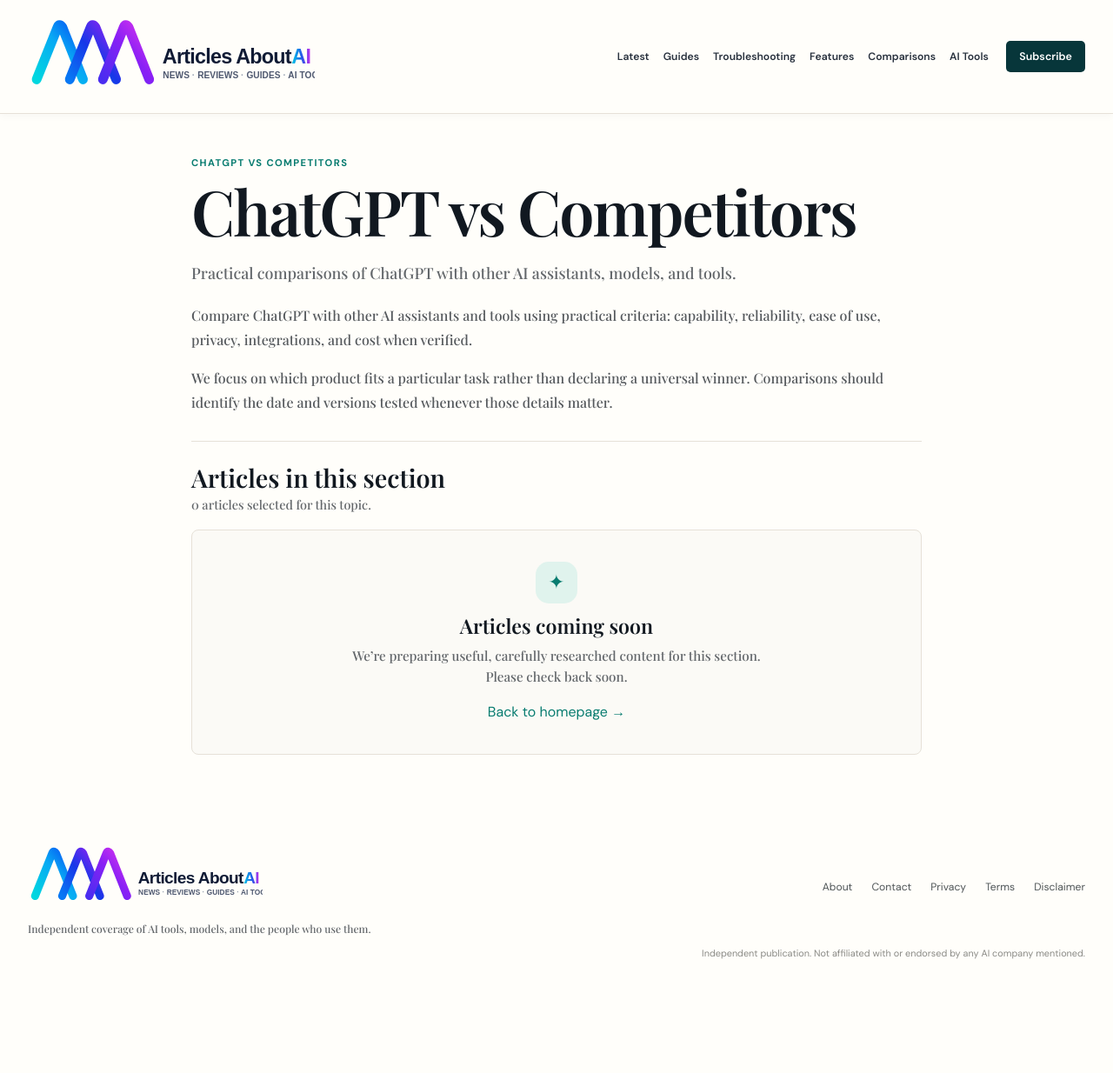
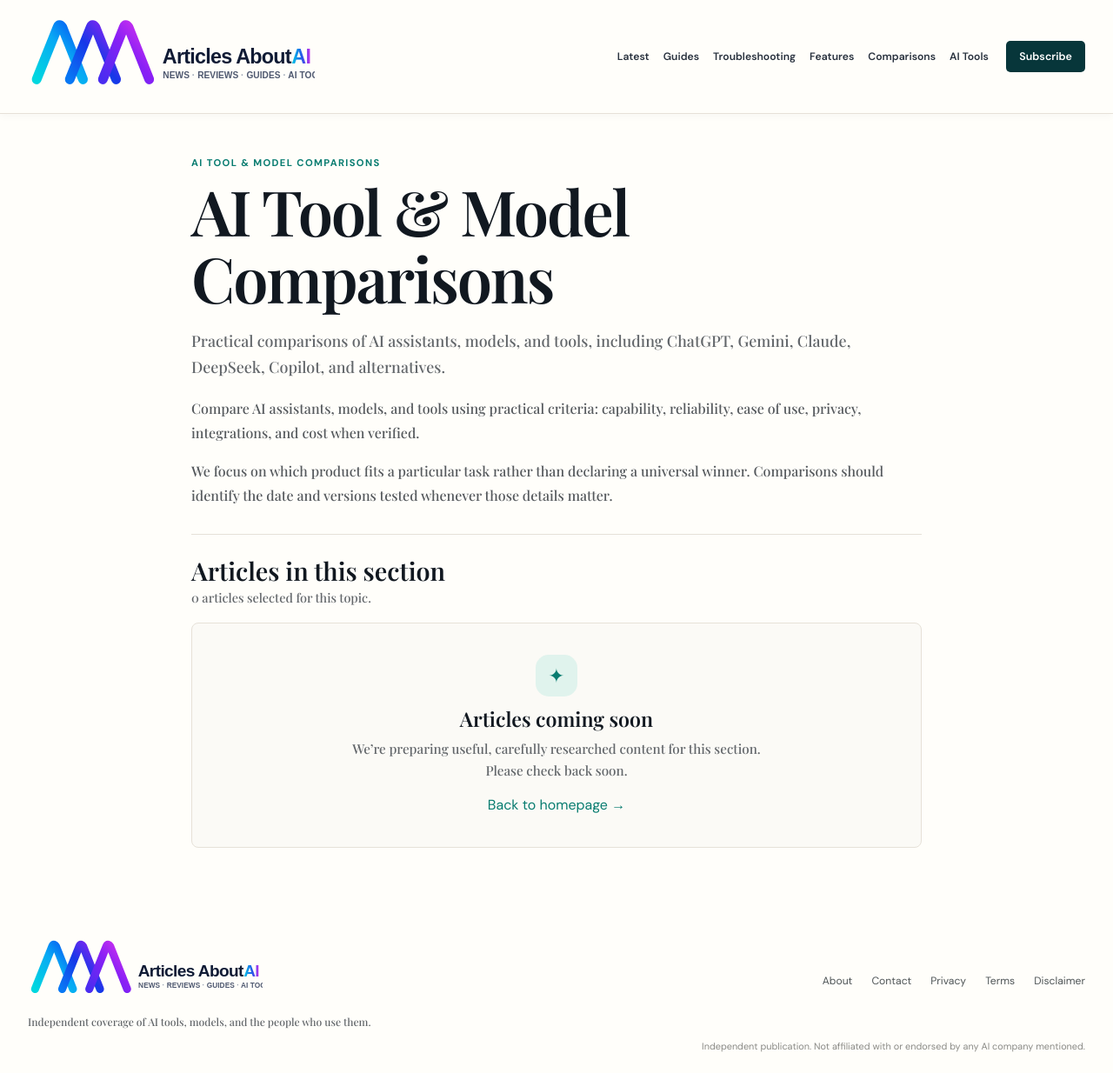
Before and after one commit to todaysnewsai/ChatGPTScope, a Jekyll site: the page built from comparisons/index.md, in a window 1280 px wide. Shown: the whole page at 87% size. Built offline with Jekyll 4.4.1, drawn with Linux system fonts in a browser that asks for light colours; before the commit the page ends 1127 px from its top, so only the background shows below that.

Commit message:
Position comparisons across AI tools and models

```diff
--- a/comparisons/index.md
+++ b/comparisons/index.md
@@ -1,11 +1,11 @@
 ---
 layout: page
-title: "ChatGPT vs Competitors"
+title: "AI Tool & Model Comparisons"
 permalink: /comparisons/
 category: comparisons
-description: "Practical comparisons of ChatGPT with other AI assistants, models, and tools."
+description: "Practical comparisons of AI assistants, models, and tools, including ChatGPT, Gemini, Claude, DeepSeek, Copilot, and alternatives."
 ---
 
-Compare ChatGPT with other AI assistants and tools using practical criteria: capability, reliability, ease of use, privacy, integrations, and cost when verified.
+Compare AI assistants, models, and tools using practical criteria: capability, reliability, ease of use, privacy, integrations, and cost when verified.
 
 We focus on which product fits a particular task rather than declaring a universal winner. Comparisons should identify the date and versions tested whenever those details matter.
```
